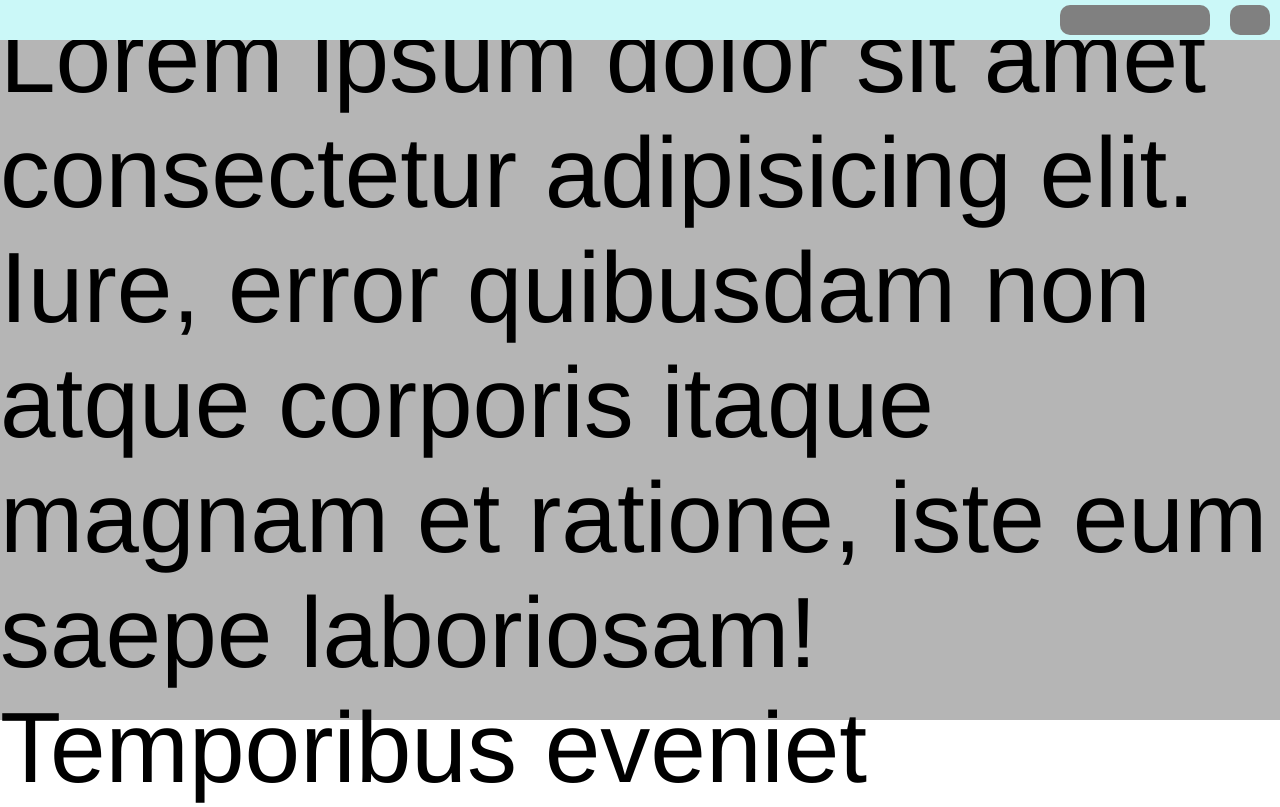
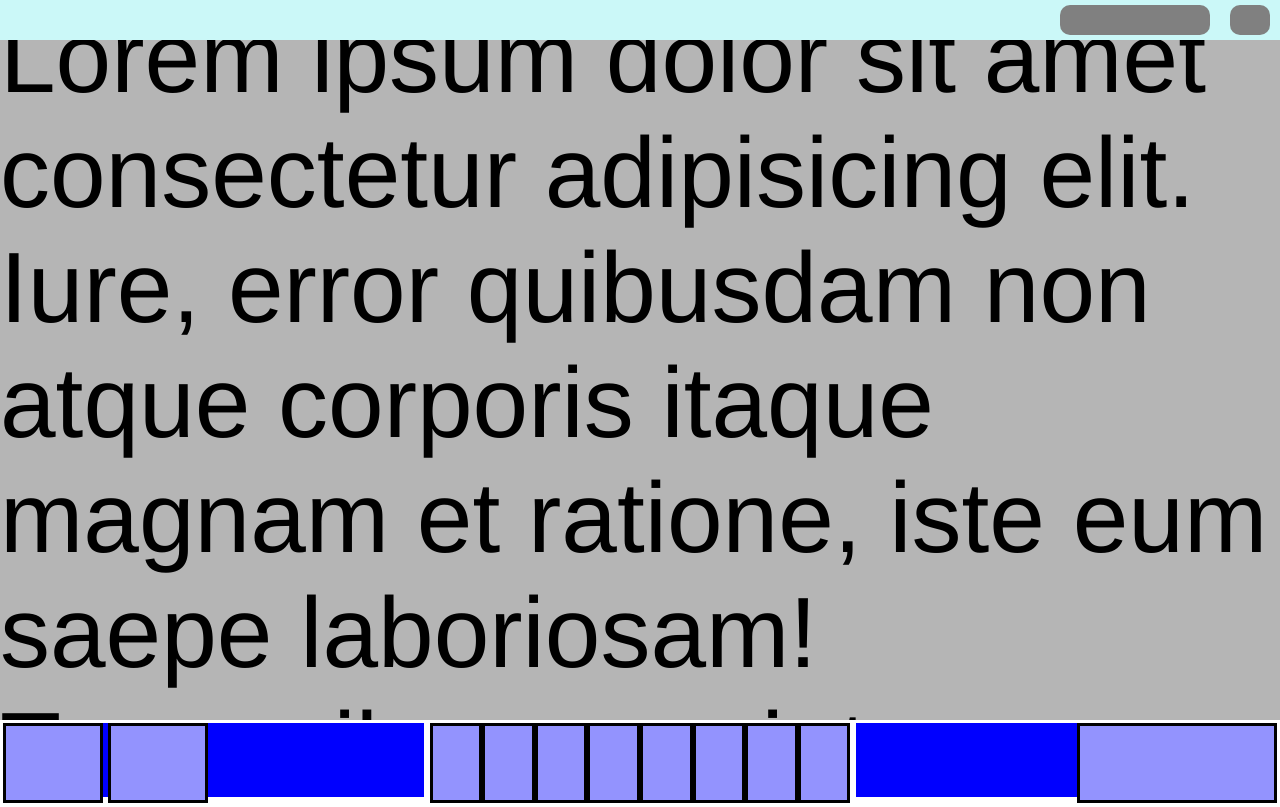
Before and after one commit to GabrieleLombard01/html-css-zoom, a plain HTML site: page index.html in a window 1280 px wide. Shown: the top 807 px of the page. Drawn offline with Linux system fonts and the light colour scheme.

Commit message:
footer structure

```diff
--- a/css/style.css
+++ b/css/style.css
@@ -18,6 +18,15 @@ header{
     gap: 10px;
     position: fixed;
     top: 0;
+    z-index: 1;
+}
+footer{
+    background-color: rgb(203, 248, 248);
+    width: 100%;
+    height: 80px;
+    display: flex;
+    position: fixed;
+    bottom: 0;
     z-index: 1;
 }
 /*Utilties*/
@@ -43,3 +52,34 @@ header{
 /*Main*/
 
 /*Footer*/
+.foot_conteined{
+    background-color: blue;
+    border-style: inset;
+    border: solid white;
+    height: 80px;
+    width: calc(100vw / 3 );
+}
+#foot_left{
+    display: flex;
+    gap: 5px;
+}
+#foot_center{
+    display: flex;
+    justify-content: center;
+}
+#foot_right{
+    display: flex;
+    justify-content: flex-end;
+}
+.foot_buttons{
+    background-color: rgb(147, 147, 254);
+    border: solid black;
+    height: 80px;
+    width: 100px;
+}
+.foot_largebutton{
+    background-color: rgb(147, 147, 254);
+    border: solid black;
+    height: 80px;
+    width: 200px;
+}
--- a/index.html
+++ b/index.html
@@ -36,6 +36,27 @@
     <!--Footer-->
     <footer>
 
+        <div id="foot_left" class="foot_conteined ">
+            <div class="foot_buttons"></div>
+            <div class="foot_buttons"></div>
+        </div>
+
+        <div id="foot_center" class="foot_conteined">
+            <div class="foot_buttons"></div>
+            <div class="foot_buttons"></div>
+            <div class="foot_buttons"></div>
+            <div class="foot_buttons"></div>
+            <div class="foot_buttons"></div>
+            <div class="foot_buttons"></div>
+            <div class="foot_buttons"></div>
+            <div class="foot_buttons"></div>
+        </div>
+
+        <div id="foot_right" class="foot_conteined">
+            <div class="foot_largebutton"></div>
+
+        </div>
+
     </footer>
 </body>
 </html>
```
